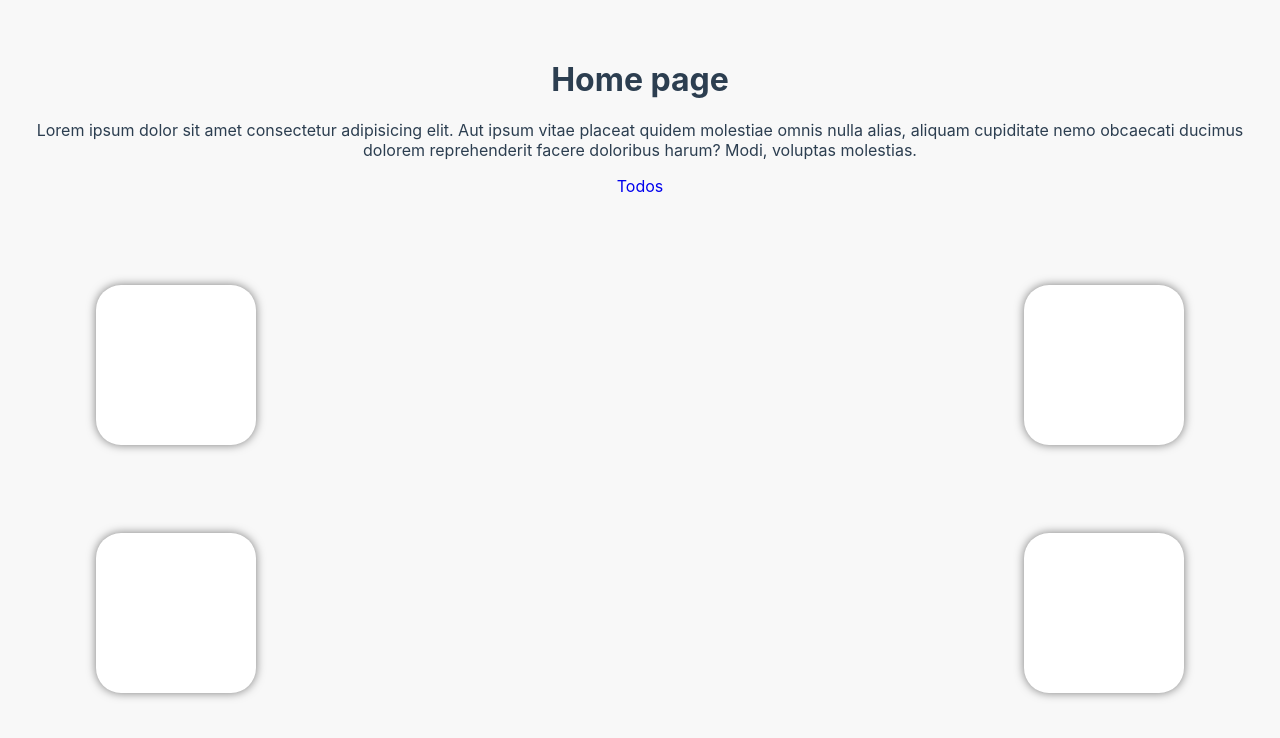
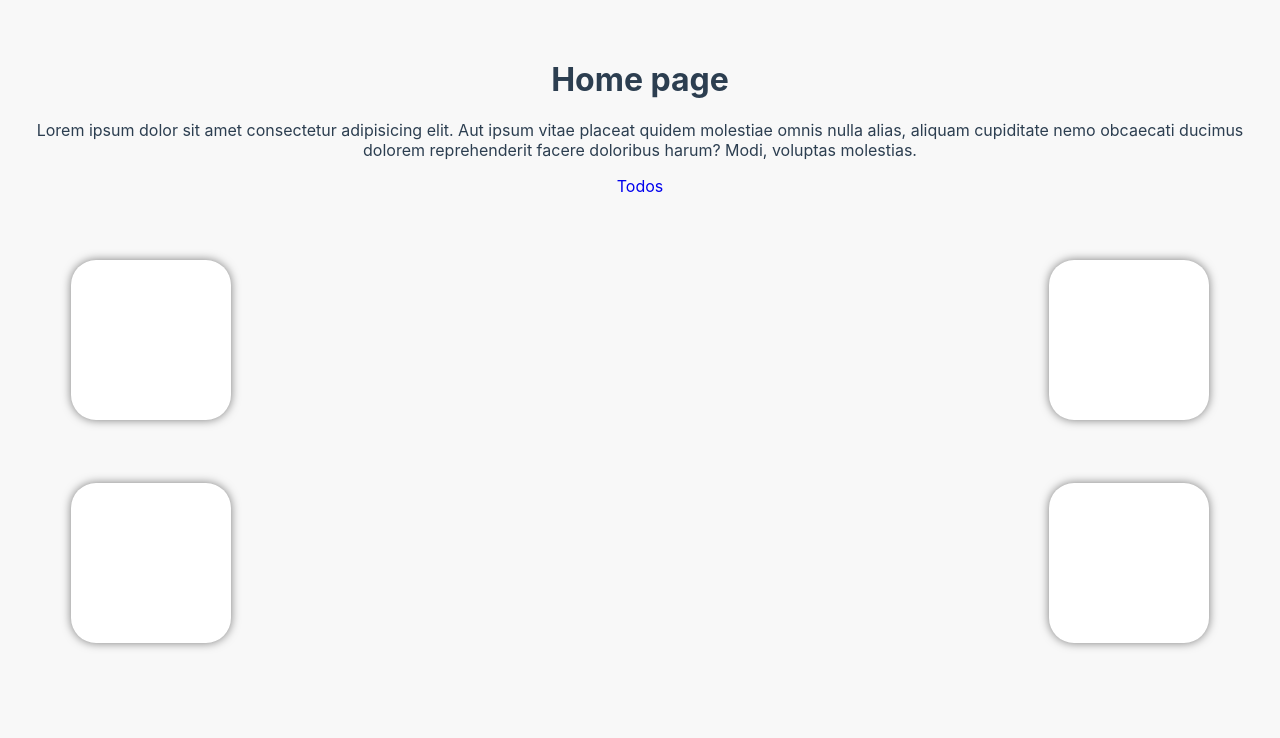
Before and after one commit to Kuanysh-kst/WebAppTelegram, a Vue app: page / in a window 1280 px wide. Shown: the top 738 px of the page. Built offline with nearby package versions, Linux system fonts and the light colour scheme; no server answers.

Commit message:
fixed buttons
Signed-off-by: Kuanysh <90975457+Kuanysh-kst@users.noreply.github.com>

```diff
--- a/src/views/HomePage.vue
+++ b/src/views/HomePage.vue
@@ -22,14 +22,12 @@
 
 <style>
 .menu-icons {
-
 }
 .row {
     display: flex;
     justify-content: space-between;
-    margin-right: 7%;
-    margin-left: 7%;
-    margin-top: 7%;
+    margin-top: 20px;
+    margin: 5%;
 }
 
 .icon-button {
```
